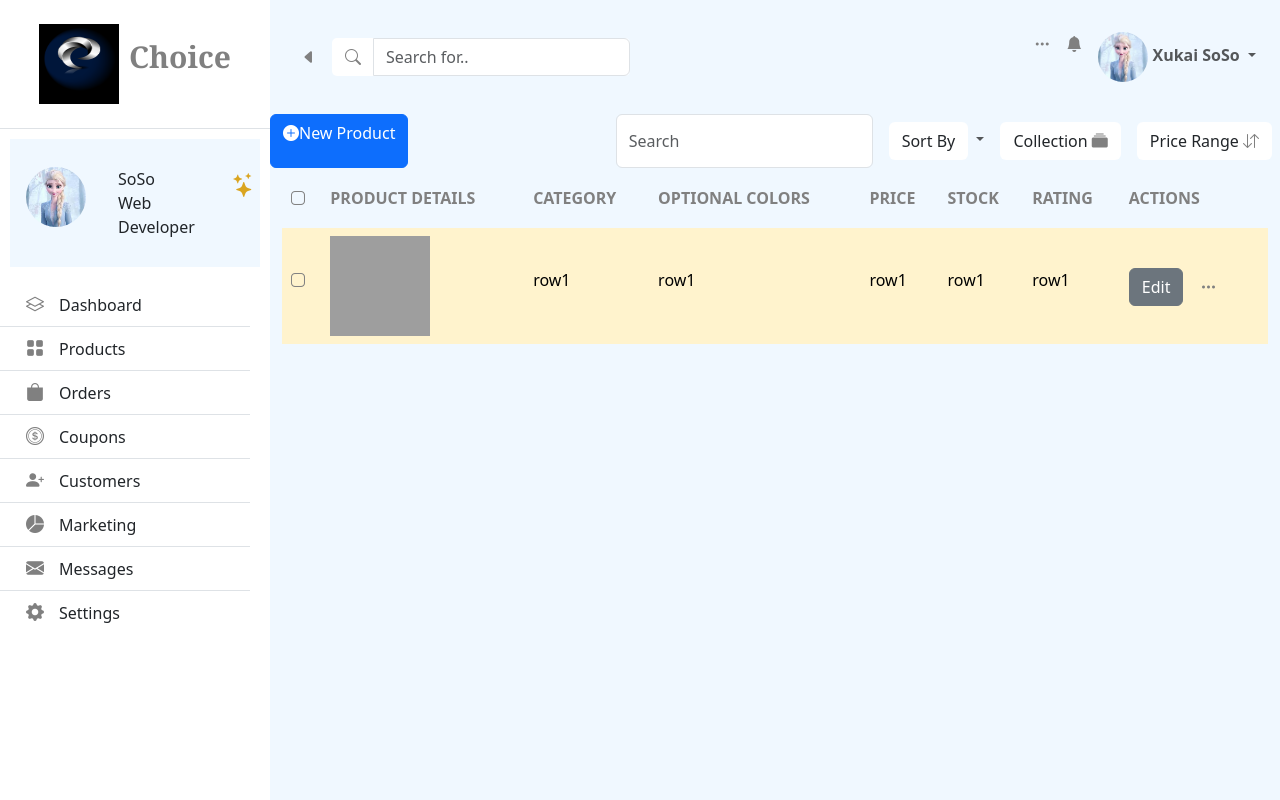
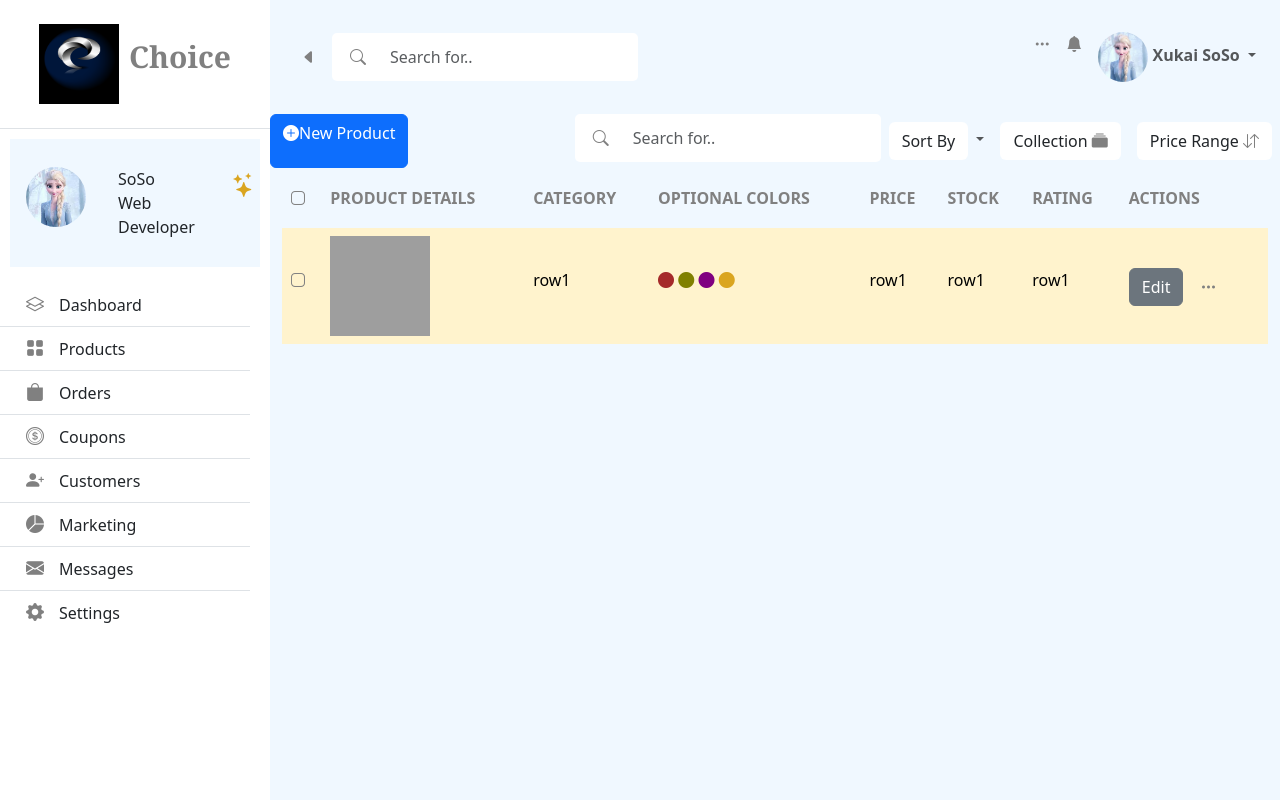
Before and after one commit to sampath99999/Codeschool--3.0-Batch-1, a PHP site: page / in a window 1280 px wide. Run offline with PHP 8.4, Linux system fonts and the light colour scheme; grey boxes are pictures that could not be loaded.

Commit message:
Modified the code

```diff
--- a/Task 2 - Javascript/KarunaSri/assets/script.js
+++ b/Task 2 - Javascript/KarunaSri/assets/script.js
@@ -18,7 +18,12 @@ fetch("https://fakestoreapi.com/products?limit=10")
       <td scope="col"><i class="bi bi-app"></i></td>
       <td><img src="${value.image}"/></td>
       <td>${value.category}</td>
-      <td>Colors</td>
+      <td>
+      <i class="bi bi-circle-fill" style="color: brown"></i>
+      <i class="bi bi-circle-fill" style="color: olive"></i>
+      <i class="bi bi-circle-fill" style="color: purple"></i>
+      <i class="bi bi-circle-fill" style="color: goldenrod"></i>
+    </td>
       <td>${value.price}</td>
       <td>50</td>
       <td>⭐⭐⭐⭐</td>
--- a/Task 2 - Javascript/KarunaSri/assets/style.css
+++ b/Task 2 - Javascript/KarunaSri/assets/style.css
@@ -53,6 +53,10 @@
     font-size: 18px;
   }
 
+  .list-group-item a:hover ,.list-group-item span:hover ,.list-group-item i:hover{
+    color: gray;
+  }
+
   #page-content-wrapper{
     max-width:100vw;
   }
@@ -61,12 +65,16 @@
   }
 
 .input-group{
+   padding: 5px;
     background-color: white;
     border-radius: 5px;
     border: none;
 }
+.input-group input{
+  border:0px;
+}
 form .input-group{
-    border: none;
+    border: 0px white solid;
     outline: none;  }
 
 form{
@@ -117,7 +125,9 @@ i{
 .table tbody tr td btn{
         width: 50px;
 }
-
+/* .table tbody tr td i{
+  color: blue;
+}  */
 
 
 @media (min-width: 768px) {
--- a/Task 2 - Javascript/KarunaSri/index.html
+++ b/Task 2 - Javascript/KarunaSri/index.html
@@ -144,9 +144,9 @@
 
           <form class="d-flex d-sm-inline-block">
             <div class="input-group">
-              <a href="#" class="btn btn" type="submit">
+              <button href="#" class="btn btn" type="submit">
                 <i class="bi bi-search" style="color: grey"></i>
-              </a>
+              </button>
               <input
                 class="form-control"
                 type="search"
@@ -223,13 +223,18 @@
               class="navbar-nav me-auto my-2 my-lg-0"
               style="--bs-scroll-height: 100px"
             >
-              <form class="d-flex" role="search">
-                <input
-                  class="form-control me-2"
-                  type="search"
-                  placeholder="Search"
-                  aria-label="Search"
-                />
+              <form class="d-flex d-sm-inline-block">
+                <div class="input-group">
+                  <button href="#" class="btn btn" type="submit">
+                    <i class="bi bi-search" style="color: grey"></i>
+                  </button>
+                  <input
+                    class="form-control"
+                    type="search"
+                    placeholder="Search for.."
+                    aria-label="Search"
+                  />
+                </div>
               </form>
 
               <li class="nav-item dropdown">
@@ -290,7 +295,12 @@
                   <td scope="col"><i class="bi bi-app"></i></td>
                   <td><img src="assets/images.jpeg" alt="image" /></td>
                   <td>row1</td>
-                  <td>row1</td>
+                  <td>
+                    <i class="bi bi-circle-fill" style="color: brown"></i>
+                    <i class="bi bi-circle-fill" style="color: olive"></i>
+                    <i class="bi bi-circle-fill" style="color: purple"></i>
+                    <i class="bi bi-circle-fill" style="color: goldenrod"></i>
+                  </td>
                   <td>row1</td>
                   <td>row1</td>
                   <td>row1</td>
```
